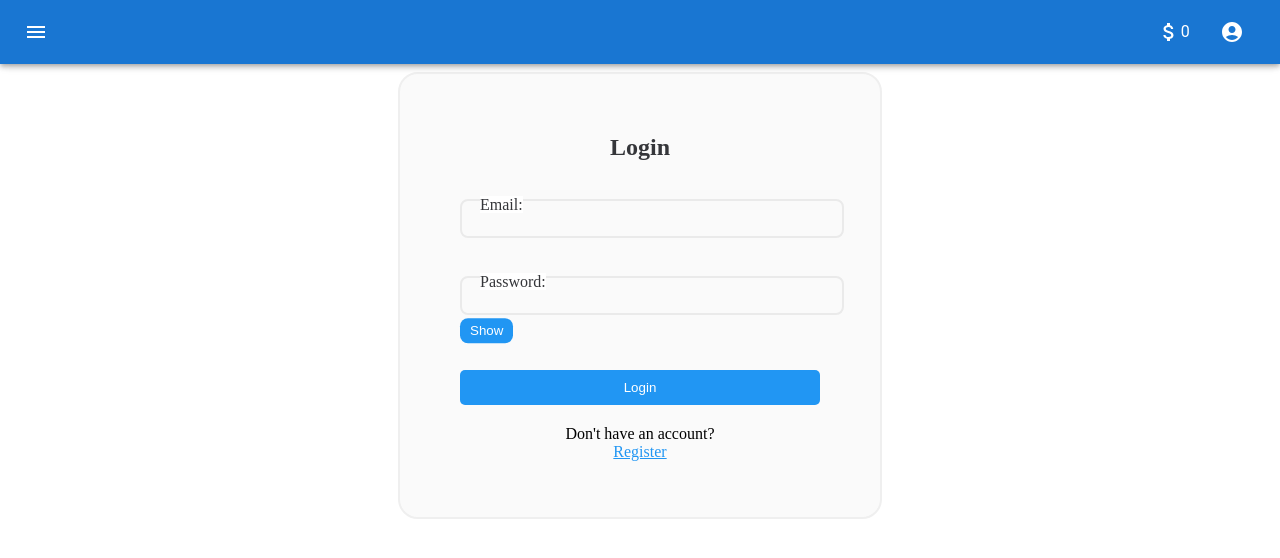
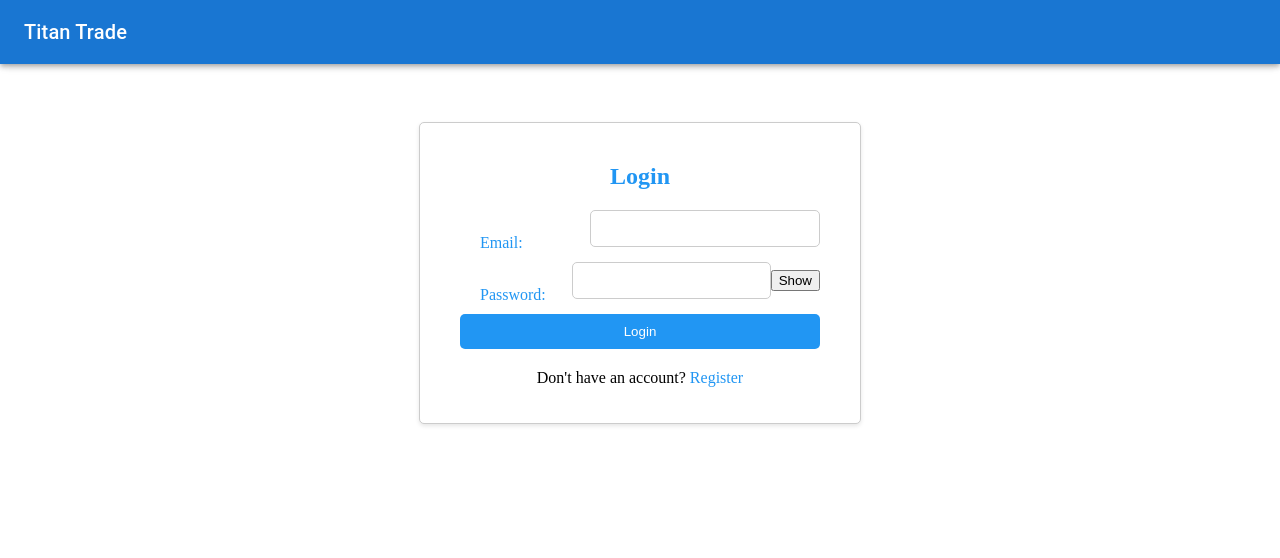
Before and after one commit to Vaishali054/VTPFrontend, a React (Create React App) app: page / in a window 1280 px wide. Shown: the top 558 px of the page. Built offline with nearby package versions, Linux system fonts and the light colour scheme; no server answers.

Commit message:
more changes in ui

```diff
--- /dev/null
+++ b/src/components/NavBar/NavBar.jsx
@@ -0,0 +1,22 @@
+import * as React from 'react';
+import AppBar from '@mui/material/AppBar';
+import Box from '@mui/material/Box';
+import Toolbar from '@mui/material/Toolbar';
+import Typography from '@mui/material/Typography';
+
+export default function NavBar() {
+  return (
+    <div>
+      <Box sx={{ flexGrow: 1 }}>
+        <AppBar position="fixed">
+          <Toolbar>
+            <Typography variant="h6" color="inherit" style={{ flexGrow: 1 }}>
+              Titan Trade
+            </Typography>
+          </Toolbar>
+        </AppBar>
+        <Toolbar />
+      </Box>
+    </div>
+  );
+}
--- a/src/views/HomePage/homepage.css
+++ /dev/null
@@ -1,71 +0,0 @@
-.login-container {
-  width: 400px;
-  margin: 0 auto;
-  padding: 40px;
-  border-radius: 20px;
-  border: 2px solid #efefef;
-  background: #fafafa;
-}
-
-.login-container h2 {
-  text-align: center;
-  margin-bottom: 20px;
-  color: #35363a;
-}
-
-.login-container form {
-  display: flex;
-  flex-direction: column;
-}
-
-.login-container label {
-  margin-bottom: 10px;
-  color: #35363a;
-}
-
-.login-container input {
-  padding: 10px;
-  border-radius: 8px;
-  border: 2px solid #eaeaea;
-  background: #fafafa;
-  margin-bottom: 20px;
-  width: 100%;
-}
-
-.login-container button {
-  color: #ffffff;
-  background: #2196f3;
-  padding: 10px;
-  border: none;
-  border-radius: 8px;
-  cursor: pointer;
-  transition: background-color 0.3s ease;
-}
-
-.login-container button:hover {
-  background-color: #1976d2;
-}
-
-.login-container button[type="button"] {
-  position: right;
-  top: 0%;
-  transform: translateY(-67%);
-  right: 5px;
-  height: 80%;
-  padding: 5px 10px;
-  background-color: #2196f3;
-  color: #ffffff;
-  border: none;
-  cursor: pointer;
-}
-
-.login-container p {
-  text-align: center;
-  margin-top: 20px;
-}
-
-.login-container a {
-  color: #2196f3;
-  text-align: center;
-  display: block;
-}
--- a/src/views/HomePage/homepage.jsx
+++ b/src/views/HomePage/homepage.jsx
@@ -1,7 +1,7 @@
 import React, { useState } from 'react';
 import { Link } from 'react-router-dom';
-import './homepage.css';
-import TopNavBar from '../../components/TopNavbar/TopNavBar';
+import '../Register/register.css';
+import NavBar from '../../components/NavBar/NavBar';
 import { handleLogin } from '../../api/loginauth';
 
 export default function Login() {
@@ -32,7 +32,7 @@ export default function Login() {
 
   return (
     <>
-      <TopNavBar />
+      <NavBar />
       <div className="login-container">
         <h2>Login</h2>
         <form onSubmit={handleSubmit}>
--- a/src/views/Register/register.css
+++ b/src/views/Register/register.css
@@ -1,95 +1,93 @@
-.register-container {
+.register-container,
+.login-container {
+  max-width: 400px;
+  margin: 50px auto;
+  padding: 20px;
+  border: 1px solid #ccc;
+  border-radius: 5px;
+  background-color: #fff;
+  box-shadow: 0 2px 4px rgba(0, 0, 0, 0.1);
+}
+
+.register-container h2,
+.login-container h2 {
+  text-align: center;
+  color: #2196f3;
+}
+
+.register-container form,
+.login-container form {
   display: flex;
   flex-direction: column;
-  align-items: center;
-  justify-content: center;
-  height: auto;
-  width: calc(100% - 40px);
-  max-width: 300px;
-  padding: 20px;
-  border-radius: 10px;
-  background-color: #ffffff;
-  box-shadow: 0 4px 6px rgba(0, 0, 0, 0.1), 0 1px 3px rgba(0, 0, 0, 0.08);
-  margin: 20px auto 0;
 }
 
-.register-container h2 {
-  margin-bottom: 20px;
+.register-container form > div,
+.login-container form > div {
+  display: flex;
+  align-items: center;
+  margin-bottom: 15px;
 }
 
-.register-container form {
-  width: 100%;
-}
-
-.register-container .name-label,
-.register-container .email-label {
-  margin-bottom: 5px;
-  color: #000000;
-}
-
-.register-container .password-label,
-.register-container .confirm-password-label {
-  margin-bottom: 5px;
-  color: #000000;
-  font-weight: bold;
-  /* Make the password labels bold */
+.register-container label,
+.login-container label {
+  margin-right: 10px;
+  width: 100px; /* Adjust label width as needed */
+  color: #2196f3;
 }
 
 .register-container input,
-.register-container button {
-  width: calc(100% - 10px);
+.login-container input {
+  flex: 1;
   padding: 10px;
-  margin-bottom: 10px;
+  border: 1px solid #ccc;
+  border-radius: 5px;
 }
 
-.password-input-container,
-.confirm-password {
+.register-container .password-input,
+.login-container .password-input {
   position: relative;
 }
 
-.password-input-container button,
-.confirm-password button {
-  position: absolute;
-  top: 50%;
-  right: -13px;
-  transform: translateY(-60%);
-  height: 38px;
-  width: 40px;
-  padding: 0;
+.register-container .password-input button,
+.login-container .password-input button {
   background-color: #2196f3;
-  color: #ffffff;
+  padding: 8px;
+  background: none;
   border: none;
   cursor: pointer;
-  display: flex;
-  align-items: center;
-  justify-content: center;
+  position: absolute;
+  right: 10px;
+  top: 50%;
+  transform: translateY(-50%);
 }
 
-.password-input-container button:hover,
-.confirm-password button:hover {
+.register-container button[type="submit"],
+.login-container button[type="submit"] {
+  padding: 10px;
+  border: none;
+  border-radius: 5px;
+  background-color: #2196f3;
+  color: #fff;
+  cursor: pointer;
+}
+
+.register-container button[type="submit"]:hover,
+.login-container button[type="submit"]:hover {
   background-color: #1976d2;
 }
 
-button[type="submit"] {
-  width: 100%;
-  padding: 10px;
-  margin-top: 10px;
-  background-color: #2196f3;
-  color: #ffffff;
-  border: none;
-  cursor: pointer;
-  border-radius: 5px;
-}
-
-button[type="submit"]:hover {
-  background-color: #1976d2;
-}
-
-p {
-  margin-top: 20px;
+.register-container p,
+.login-container p {
   text-align: center;
 }
 
-p a {
+.register-container p a,
+.login-container p a {
   color: #2196f3;
+  text-decoration: none;
 }
+
+.register-container p a:hover,
+.login-container p a:hover {
+  text-decoration: underline;
+}
--- a/src/views/Register/register.jsx
+++ b/src/views/Register/register.jsx
@@ -1,7 +1,7 @@
 import React, { useState } from 'react';
 import { Link } from 'react-router-dom';
 import './register.css';
-import TopNavBar from '../../components/TopNavbar/TopNavBar';
+import NavBar from '../../components/NavBar/NavBar';
 import { registerUser } from '../../api/register';
 
 export default function Register() {
@@ -50,7 +50,7 @@ export default function Register() {
 
   return (
     <>
-      <TopNavBar />
+      <NavBar />
       <div className="register-container">
         <h2>Register</h2>
         <form onSubmit={handleRegister}>
```
Also changed, not shown: src/api/logout.js (added).
